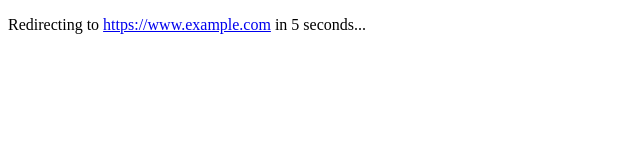
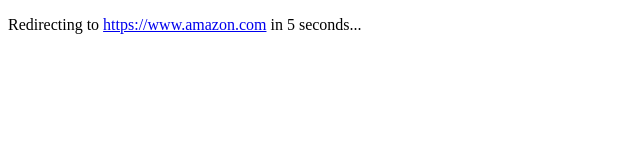
Before and after one commit to gunaprasanth07/url, a plain HTML site: page index.html in a window 1280 px wide. Shown: the full height of the page, 0-640 px from the left. Drawn offline with Linux system fonts and the light colour scheme.

Commit message:
Update index.html

```diff
--- a/index.html
+++ b/index.html
@@ -6,6 +6,6 @@
 <title>Redirecting...</title>
 </head>
 <body>
-<p>Redirecting to <a href="https://www.example.com">https://www.example.com</a> in 5 seconds...</p>
+<p>Redirecting to <a href="https://www.amazon.com">https://www.amazon.com</a> in 5 seconds...</p>
 </body>
 </html>
```
